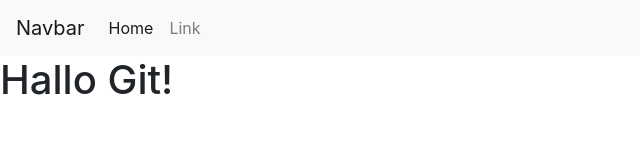
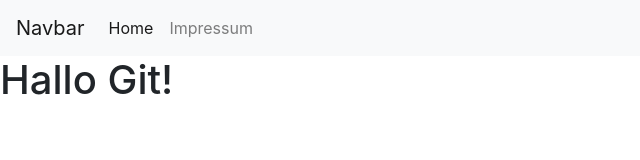
Before and after one commit to JoergDiedrichsen/git-buch-webseite, a plain HTML site: page index.html in a window 1280 px wide. Shown: the full height of the page, 0-640 px from the left. Drawn offline with nearby package versions, Linux system fonts and the light colour scheme.

Commit message:
Füge Menupunkt Impressum hinzu

```diff
--- a/index.html
+++ b/index.html
@@ -18,7 +18,7 @@
 				<a class="nav-link" href="#">Home <span class="sr-only">(current)</span></a>
 			</li>
 			<li class="nav-item">
-				<a class="nav-link" href="#">Link</a>
+				<a class="nav-link" href="#">Impressum</a>
 			</li>
 		</ul>
 	</div>
```
